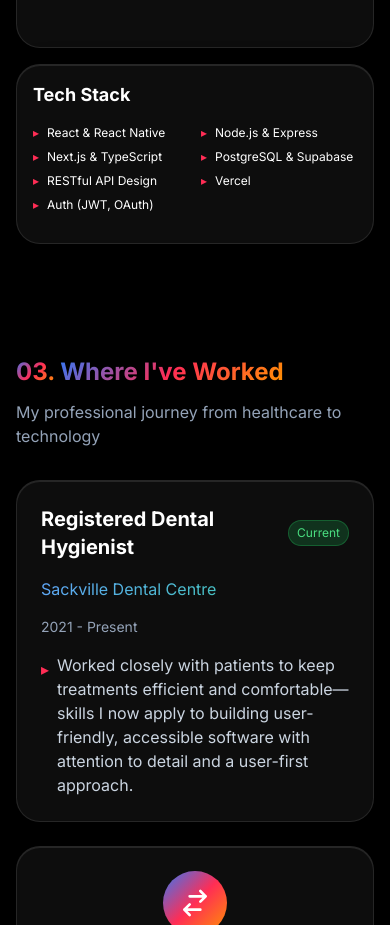
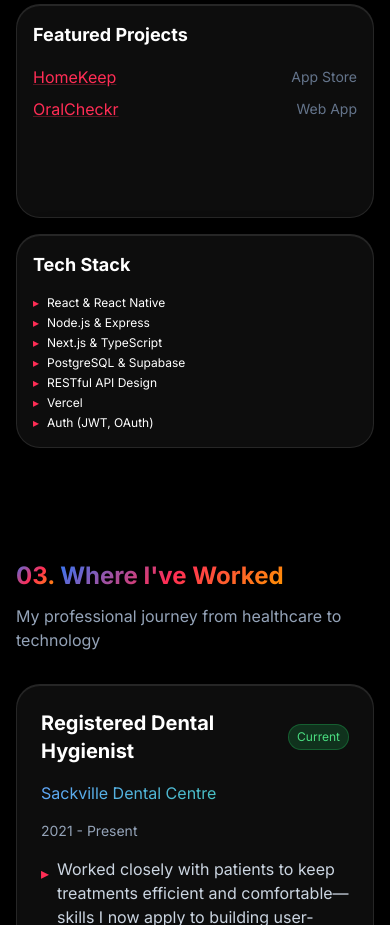
Before and after one commit to jvpatey/portfolio, a Next.js app: page / in a window 390 px wide. Shown: the part 1980-2905 px from the top of the page. Built offline with nearby package versions, Linux system fonts and the light colour scheme.

Commit message:
made sections more responsive

```diff
--- a/components/About.tsx
+++ b/components/About.tsx
@@ -121,10 +121,10 @@ export default function About() {
         </motion.div>
 
         {/* Bento Grid */}
-        <div className="grid grid-cols-1 md:grid-cols-2 lg:grid-cols-3 gap-4 auto-rows-[180px]">
+        <div className="grid grid-cols-1 md:grid-cols-2 lg:grid-cols-3 gap-4 auto-rows-[minmax(200px,1fr)] md:auto-rows-[minmax(180px,1fr)] lg:auto-rows-[minmax(160px,1fr)]">
           {/* Bio & Philosophy Card - Large */}
           <BentoCard
-            span="col-span-1 md:col-span-2"
+            span="col-span-1 md:col-span-2 lg:col-span-2"
             rowSpan="row-span-2"
             delay={0.2}
             className="p-4 sm:p-6"
@@ -197,7 +197,7 @@ export default function About() {
 
           {/* Profile Image Card */}
           <BentoCard
-            span="col-span-1 md:col-span-2 lg:col-span-1"
+            span="col-span-1 lg:col-span-1"
             rowSpan="row-span-2"
             delay={0.3}
             className="p-3"
@@ -273,7 +273,7 @@ export default function About() {
 
           {/* Skills Card - Large */}
           <BentoCard
-            span="col-span-1 md:col-span-2"
+            span="col-span-1 md:col-span-2 lg:col-span-2"
             rowSpan="row-span-1"
             delay={0.5}
             className="p-4"
@@ -283,7 +283,7 @@ export default function About() {
                 <h3 className="text-lg md:text-xl lg:text-2xl font-bold text-white mb-4">
                   Tech Stack
                 </h3>
-                <div className="grid grid-cols-2 md:grid-cols-3 gap-x-3 gap-y-2 text-xs md:text-sm">
+                <div className="grid grid-cols-1 md:grid-cols-2 lg:grid-cols-3 gap-x-2 gap-y-1 md:gap-x-3 md:gap-y-2 text-xs sm:text-sm">
                   <div className="flex items-center">
                     <span className="text-[#FF2D55] mr-2">▸</span>
                     React & React Native
--- a/components/Hero.tsx
+++ b/components/Hero.tsx
@@ -98,7 +98,7 @@ export default function Hero() {
           <div className="mb-12 md:mb-16 space-y-2">
             <motion.div
               variants={item}
-              className="text-3xl sm:text-4xl md:text-5xl lg:text-6xl font-bold text-white tracking-tight sm:whitespace-nowrap"
+              className="text-3xl sm:text-4xl md:text-5xl lg:text-6xl font-bold text-white tracking-tight xl:whitespace-nowrap"
             >
               I&apos;m a{" "}
               <span
```
